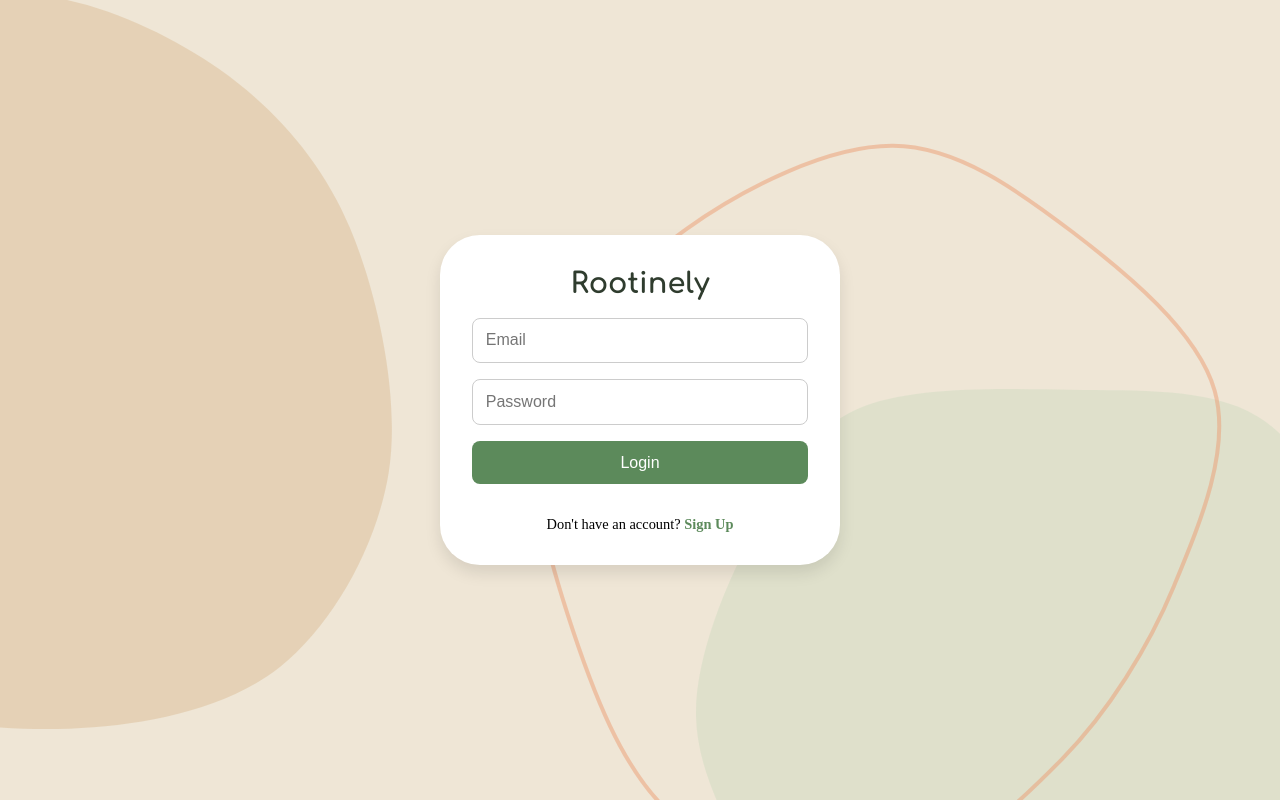
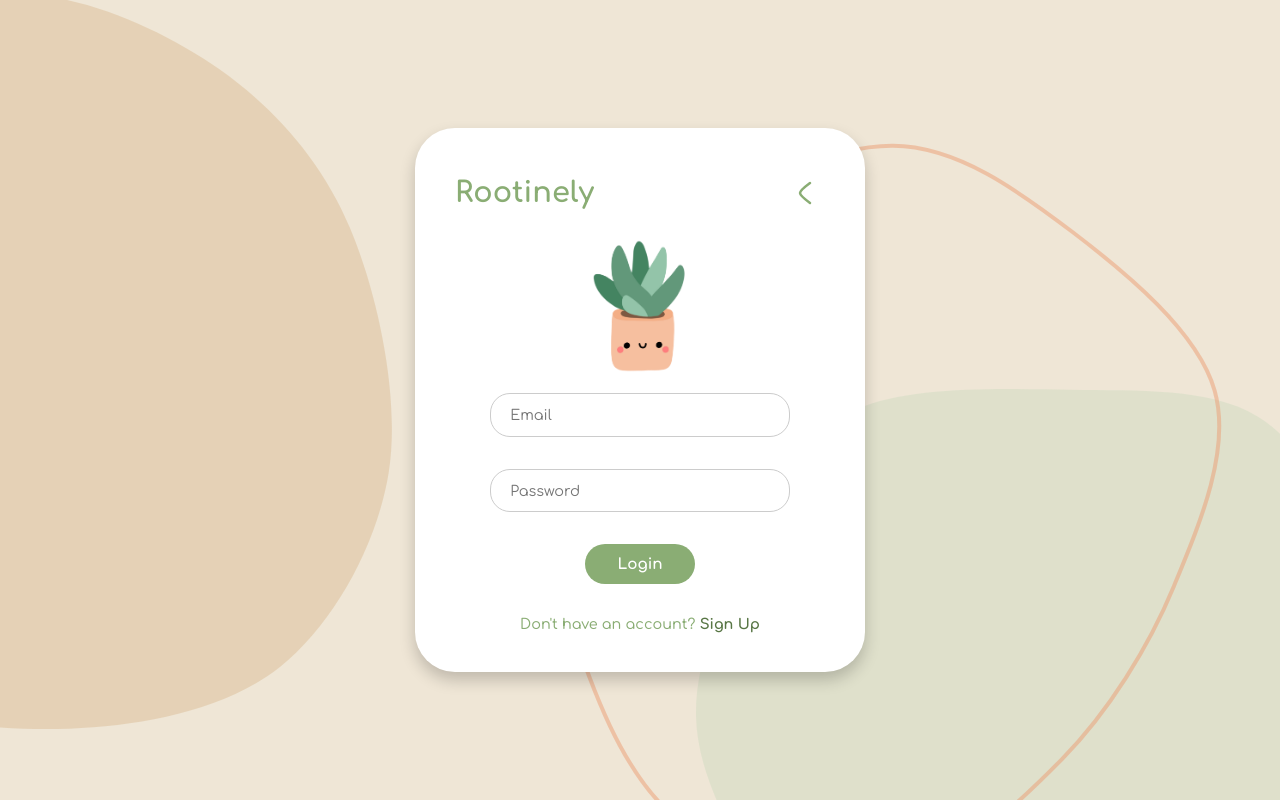
Before and after one commit to ToobaKS/tooba-sheikh-capstone, a React (Vite) app in the folder habit-tracker-frontend/: page /login in a window 1280 px wide. Built offline with nearby package versions, Linux system fonts and the light colour scheme.

Commit message:
finished the login page styling

```diff
--- a/habit-tracker-frontend/src/components/AccessCard/AccessCard.jsx
+++ b/habit-tracker-frontend/src/components/AccessCard/AccessCard.jsx
@@ -1,9 +1,34 @@
 import "./AccessCard.scss";
+import { Link, useNavigate } from "react-router-dom";
 
-function AccessCard({title, children}) {
+function AccessCard({ children }) {
+  const navigate = useNavigate();
+
   return (
     <div className="access-card">
-      <h2 className="access-card__title">Rootinely</h2>
+      <div className="access-card__header">
+        <Link className="access-card__link" to="/">
+          <h2 className="access-card__title">Rootinely</h2>
+        </Link>
+        <svg
+          xmlns="http://www.w3.org/2000/svg"
+          width="24"
+          height="24"
+          viewBox="0 0 24 24"
+          className="access-card__icon"
+          onClick={() => navigate(-1)}
+        >
+          <path
+            fill="none"
+            stroke="currentColor"
+            stroke-linecap="round"
+            stroke-linejoin="round"
+            stroke-width="1.5"
+            d="M15 6s-6 4.419-6 6s6 6 6 6"
+            color="currentColor"
+          />
+        </svg>
+      </div>
       {children}
     </div>
   );
--- a/habit-tracker-frontend/src/components/AccessCard/AccessCard.scss
+++ b/habit-tracker-frontend/src/components/AccessCard/AccessCard.scss
@@ -2,17 +2,59 @@
 
 .access-card {
   background-color: $font-color-one;
-  padding: 2rem;
+  padding: 2.5rem;
   border-radius: 40px;
-  box-shadow: 0 8px 16px rgba(0, 0, 0, 0.1);
-  min-width: 400px;
+  box-shadow: 0 8px 16px rgba(0, 0, 0, 0.2);
+  min-width: 450px;
+  //min-height: 75%;
   text-align: center;
+  color: $secondary-card-color-one;
+  display: flex;
+  flex-direction: column;
+  justify-content: center;
+  align-items: center;
+
+  &__header {
+    width:100%;
+    @include display-flex(row, space-between, center);
+  }
+
+  &__link {
+    color: $secondary-card-color-one;
+    text-decoration: none;
+  }
 
   &__title {
     font-family: "Comfortaa";
-    @include font(30px, 35px, 900);
+    @include font(80px, 50px, 900);
     font-size: 1.8rem;
-    margin-bottom: 1rem;
-    color: #2f3c2e;
+
+    &:hover {
+      color: darken($secondary-card-color-one, 20%);
+    }
+  }
+
+  @keyframes wiggle {
+    0%,
+    100% {
+      transform: rotate(0deg);
+    }
+    25% {
+      transform: rotate(-10deg);
+    }
+    75% {
+      transform: rotate(10deg);
+    }
+  }
+
+  &__icon {
+    min-width: 40px;
+    min-height: 40px;
+    transition: transform 0.5s ease;
+
+    &:hover {
+      color: darken($secondary-card-color-one, 20%);
+      animation: wiggle 0.5s ease-in-out infinite;
+    }
   }
 }
--- a/habit-tracker-frontend/src/components/LoginForm/LoginForm.jsx
+++ b/habit-tracker-frontend/src/components/LoginForm/LoginForm.jsx
@@ -1,5 +1,4 @@
 import "./LoginForm.scss";
-
 function LoginForm() {
   return (
     <form className="login-form">
@@ -13,7 +12,7 @@ function LoginForm() {
         Login
       </button>
       <p className="login-form__footer">
-        Don't have an account? <a href="/register">Sign Up</a>
+        Don't have an account? <a className="login-form__footer--link" href="/register">Sign Up</a>
       </p>
     </form>
   );
--- a/habit-tracker-frontend/src/components/LoginForm/LoginForm.scss
+++ b/habit-tracker-frontend/src/components/LoginForm/LoginForm.scss
@@ -2,39 +2,49 @@
 
 .login-form {
   display: flex;
-    flex-direction: column;
-    gap: 1rem;
+  @include display-flex(column, center, center);
+  gap: 2rem;
+  font-family: "Comfortaa";
 
   &__input {
-      padding: 0.8rem;
+    padding: 0.8rem 1.2rem;
     border: 1px solid #ccc;
-      border-radius: 8px;
-      font-size: 1rem;
+    border-radius: 20px;
+    font-family: "Comfortaa";
+    font-size: 0.9rem;
+    min-width: 300px;
+
+    &:focus{
+        outline: none;
+        border: 2px solid $secondary-card-color-one;
+    }
   }
 
   &__button {
-      padding: 0.8rem;
-      background-color: #5c8a5b;
+    padding: 0.7rem 2rem;
+    background-color: $secondary-card-color-one;
+    font-weight: 900;
     color: white;
     border: none;
-      border-radius: 8px;
-      font-size: 1rem;
+    font-family: "Comfortaa";
+    border-radius: 30px;
+    font-size: 0.95rem;
     cursor: pointer;
     transition: background 0.2s ease-in-out;
 
     &:hover {
-        background-color: #4a6e48;
+      background-color: darken($secondary-card-color-one, 20%);
     }
   }
 
   &__footer {
-      margin-top: 1rem;
     font-size: 0.9rem;
+    font-weight: 500;
 
-      a {
-        color: #5c8a5b;
+    &--link {
+      color: darken($secondary-card-color-one, 20%);
       text-decoration: none;
-        font-weight: bold;
+      font-weight: 900;
       &:hover {
         text-decoration: underline;
       }
--- a/habit-tracker-frontend/src/pages/LoginPage/LoginPage.jsx
+++ b/habit-tracker-frontend/src/pages/LoginPage/LoginPage.jsx
@@ -1,11 +1,13 @@
 import "./LoginPage.scss";
 import AccessCard from "../../components/AccessCard/AccessCard";
 import LoginForm from "../../components/LoginForm/LoginForm";
+import plant from "../../assets/images/49.png";
 
 function LoginPage() {
   return (
     <main className="login">
       <AccessCard title="Login">
+        <img className="login__plant" src={plant} alt="plant" />
         <LoginForm />
       </AccessCard>
     </main>
--- a/habit-tracker-frontend/src/pages/LoginPage/LoginPage.scss
+++ b/habit-tracker-frontend/src/pages/LoginPage/LoginPage.scss
@@ -9,4 +9,10 @@
   display: flex;
   align-items: center;
   justify-content: center;
+
+  &__plant{
+    padding: 20px;
+    max-width: 150px;
+    max-height: 175px ;
+  }
 }
```
Also changed, not shown: habit-tracker-frontend/src/assets/images/49.png, habit-tracker-frontend/src/assets/images/53.png. Lines whose indentation alone changed are shown as unchanged.
